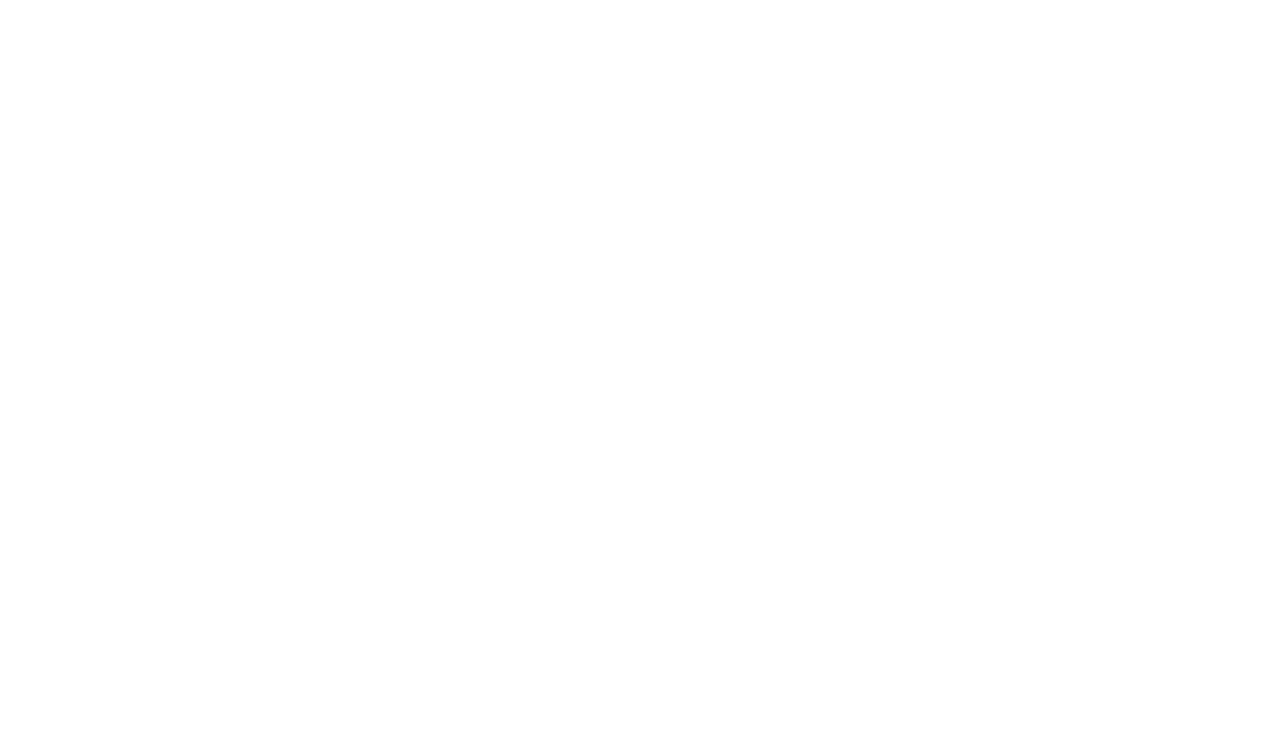
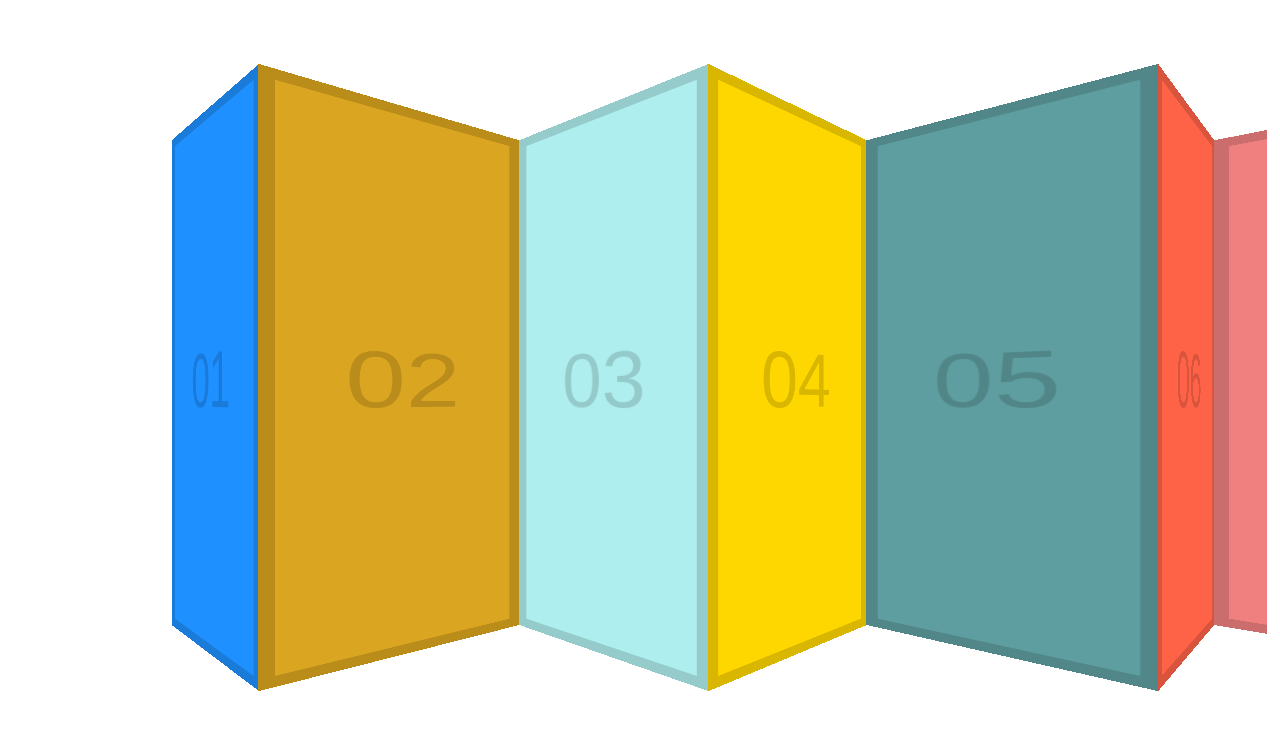
Before and after one commit to Artemiy111/challenges, a Vue app: page /day27 in a window 1280 px wide. Before the commit this address had no page. Shown: the top 730 px of the page. Built offline with nearby package versions, Linux system fonts and the light colour scheme.

Commit message:
feat: day27 done

```diff
--- /dev/null
+++ b/src/modules/day27/Day27.vue
@@ -0,0 +1,156 @@
+<template>
+  <div class="container">
+    <div class="items" ref="slider" @mousedown="activate" :class="[isActive ? 'active' : '']">
+      <div class="item item1">01</div>
+      <div class="item item2">02</div>
+      <div class="item item3">03</div>
+      <div class="item item4">04</div>
+      <div class="item item5">05</div>
+      <div class="item item6">06</div>
+      <div class="item item7">07</div>
+      <div class="item item8">08</div>
+      <div class="item item9">09</div>
+      <div class="item item10">10</div>
+      <div class="item item11">11</div>
+      <div class="item item12">12</div>
+      <div class="item item13">13</div>
+      <div class="item item14">14</div>
+      <div class="item item15">15</div>
+      <div class="item item16">16</div>
+      <div class="item item17">17</div>
+      <div class="item item18">18</div>
+      <div class="item item19">19</div>
+      <div class="item item20">20</div>
+      <div class="item item21">21</div>
+      <div class="item item22">22</div>
+      <div class="item item23">23</div>
+      <div class="item item24">24</div>
+      <div class="item item25">25</div>
+    </div>
+  </div>
+</template>
+
+<script setup lang="ts">
+import { onUnmounted } from 'vue'
+import { onMounted } from 'vue'
+import { ref } from 'vue'
+
+const isActive = ref(false)
+
+const slider = ref<HTMLDivElement | null>(null)
+const startX = ref(0)
+
+const slide = (event: MouseEvent) => {
+  if (!slider.value || !isActive.value) return
+
+  const currentX = event.clientX
+  const scrollDiff = startX.value - currentX
+  slider.value.scrollLeft += scrollDiff
+  startX.value = currentX
+}
+
+const activate = (event: MouseEvent) => {
+  isActive.value = true
+  startX.value = event.clientX
+}
+
+const deactivate = () => {
+  isActive.value = false
+  startX.value = 0
+}
+
+onMounted(() => {
+  document.addEventListener('mouseup', deactivate)
+  document.addEventListener('mousemove', slide)
+})
+
+onUnmounted(() => {
+  document.removeEventListener('mouseup', deactivate)
+  document.removeEventListener('mousemove', slide)
+})
+</script>
+
+<style scoped>
+.container {
+  min-height: 100vh;
+  display: flex;
+  justify-content: center;
+  align-items: center;
+  font-family: sans-serif;
+  font-size: 20px;
+  margin: 0;
+}
+
+.items {
+  height: 800px;
+  padding: 100px;
+  width: 100%;
+  border: 1px solid white;
+  overflow-x: scroll;
+  overflow-y: hidden;
+  white-space: nowrap;
+  user-select: none;
+  cursor: pointer;
+  transition: all 0.2s;
+  transform: scale(0.98);
+  will-change: transform;
+  position: relative;
+  background: rgba(255, 255, 255, 0.1);
+  font-size: 0;
+  perspective: 500px;
+}
+
+.items.active {
+  background: rgba(255, 255, 255, 0.3);
+  cursor: grabbing;
+  cursor: -webkit-grabbing;
+  transform: scale(1);
+}
+
+.item {
+  width: 200px;
+  height: calc(100% - 40px);
+  display: inline-flex;
+  align-items: center;
+  justify-content: center;
+  font-size: 80px;
+  font-weight: 100;
+  color: rgba(0, 0, 0, 0.15);
+  box-shadow: inset 0 0 0 10px rgba(0, 0, 0, 0.15);
+}
+
+.item:nth-child(9n + 1) {
+  background: dodgerblue;
+}
+.item:nth-child(9n + 2) {
+  background: goldenrod;
+}
+.item:nth-child(9n + 3) {
+  background: paleturquoise;
+}
+.item:nth-child(9n + 4) {
+  background: gold;
+}
+.item:nth-child(9n + 5) {
+  background: cadetblue;
+}
+.item:nth-child(9n + 6) {
+  background: tomato;
+}
+.item:nth-child(9n + 7) {
+  background: lightcoral;
+}
+.item:nth-child(9n + 8) {
+  background: darkslateblue;
+}
+.item:nth-child(9n + 9) {
+  background: rebeccapurple;
+}
+
+.item:nth-child(even) {
+  transform: scaleX(1.31) rotateY(40deg);
+}
+.item:nth-child(odd) {
+  transform: scaleX(1.31) rotateY(-40deg);
+}
+</style>
--- /dev/null
+++ b/src/modules/day27/index.ts
@@ -0,0 +1,8 @@
+import Day27 from './Day27.vue'
+export { Day27 }
+
+export const route = {
+  path: '/day27',
+  name: 'Day27',
+  component: Day27,
+}
--- a/src/modules/day29/Day29.vue
+++ b/src/modules/day29/Day29.vue
@@ -47,7 +47,6 @@
 })
 
 const handleCustomMinutes = (event: Event) => {
-  console.log(event.target.value)
   const min = parseInt((event.target as HTMLInputElement).value)
   customMinutes.value = min
   setSecondsLeft(customMinutes.value * 60)
--- a/src/router/index.ts
+++ b/src/router/index.ts
@@ -25,6 +25,7 @@
 import { route as routeDay24 } from '@/modules/day24'
 import { route as routeDay25 } from '@/modules/day25'
 import { route as routeDay26 } from '@/modules/day26'
+import { route as routeDay27 } from '@/modules/day27'
 import { route as routeDay29 } from '@/modules/day29'
 import { route as routeDay30 } from '@/modules/day30'
 const router = createRouter({
@@ -54,6 +55,7 @@
     routeDay24,
     routeDay25,
     routeDay26,
+    routeDay27,
     routeDay29,
     routeDay30,
   ],
```
